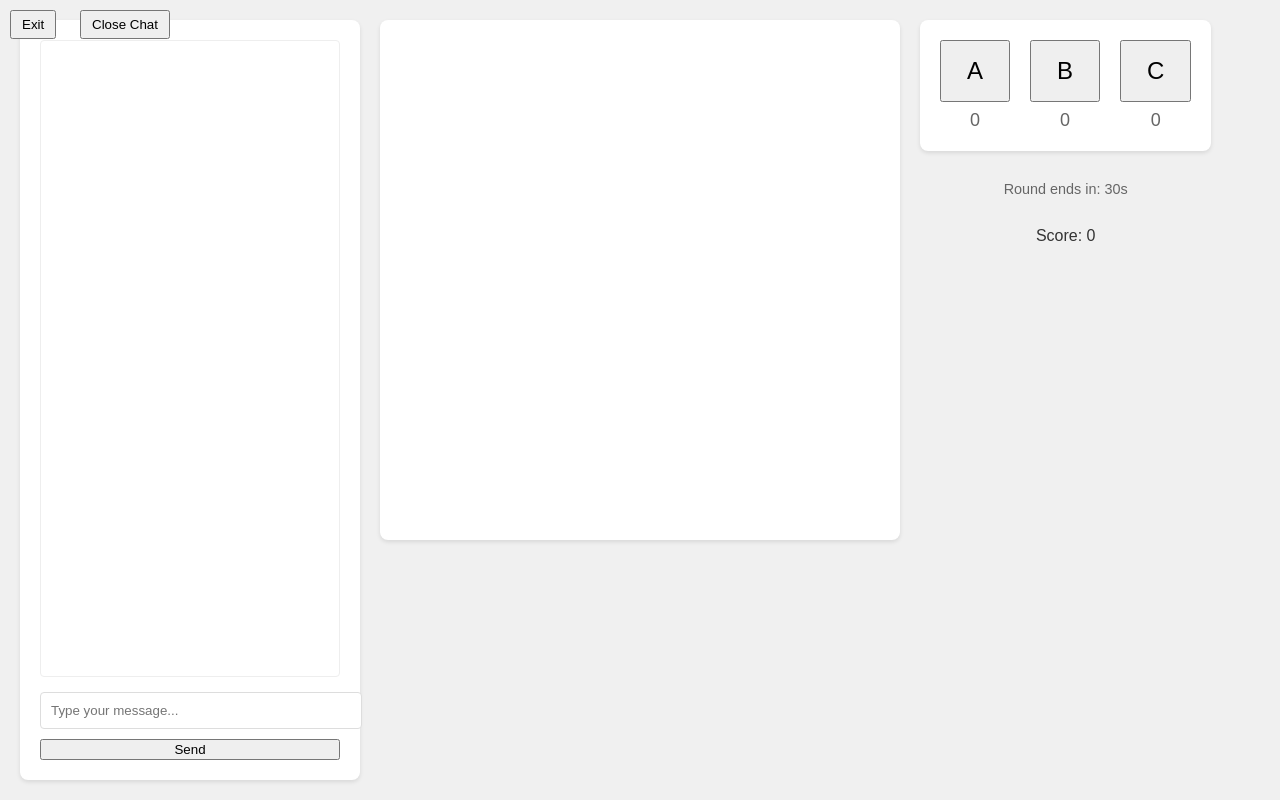
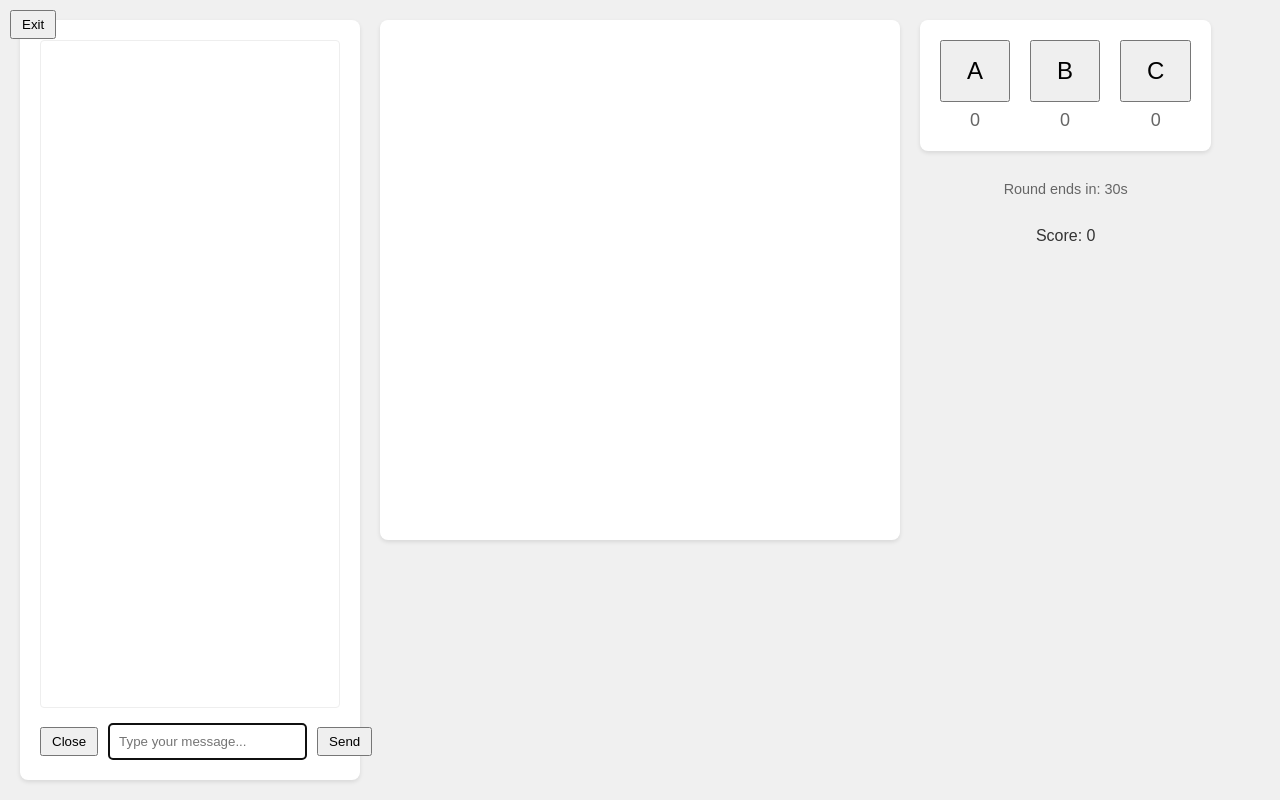
Before and after one commit to axyl-casc/GoGuesser, a website: page public/index.html in a window 1280 px wide. Both pictures are taken after a click on the button "Open Chat". Drawn offline with nearby package versions, Linux system fonts and the light colour scheme; no server answers.

Commit message:
Add close chat button inside chat overlay

```diff
--- a/public/index.html
+++ b/public/index.html
@@ -114,6 +114,20 @@
             border-radius: 4px;
         }
 
+        #chat-controls {
+            display: flex;
+            gap: 10px;
+            align-items: center;
+        }
+
+        #chat-close {
+            padding: 5px 10px;
+        }
+
+        #chat-send {
+            padding: 5px 10px;
+        }
+
         .message {
             margin-bottom: 10px;
             padding: 8px;
@@ -135,11 +149,10 @@
         }
 
         #chat-input {
-            width: 100%;
+            flex: 1;
             padding: 10px;
             border: 1px solid #ddd;
             border-radius: 4px;
-            margin-bottom: 10px;
         }
 
         #timer {
@@ -250,8 +263,11 @@
     <div id="main-container">
         <div id="chat-container">
             <div id="chat-messages"></div>
-            <input type="text" id="chat-input" placeholder="Type your message...">
-            <button onclick="sendMessage()">Send</button>
+            <div id="chat-controls">
+                <button id="chat-close" onclick="toggleChat()">Close</button>
+                <input type="text" id="chat-input" placeholder="Type your message...">
+                <button id="chat-send" onclick="sendMessage()">Send</button>
+            </div>
         </div>
         <div id="game-section">
             <div id="board-container"></div>
--- a/public/main.js
+++ b/public/main.js
@@ -211,9 +211,10 @@ function toggleChat() {
     const btn = document.getElementById('chat-toggle');
     if (chat.style.display === 'none' || chat.style.display === '') {
         chat.style.display = 'flex';
-        btn.textContent = 'Close Chat';
+        btn.style.display = 'none';
+        document.getElementById('chat-input').focus();
     } else {
         chat.style.display = 'none';
-        btn.textContent = 'Open Chat';
+        btn.style.display = 'block';
     }
 }
```
